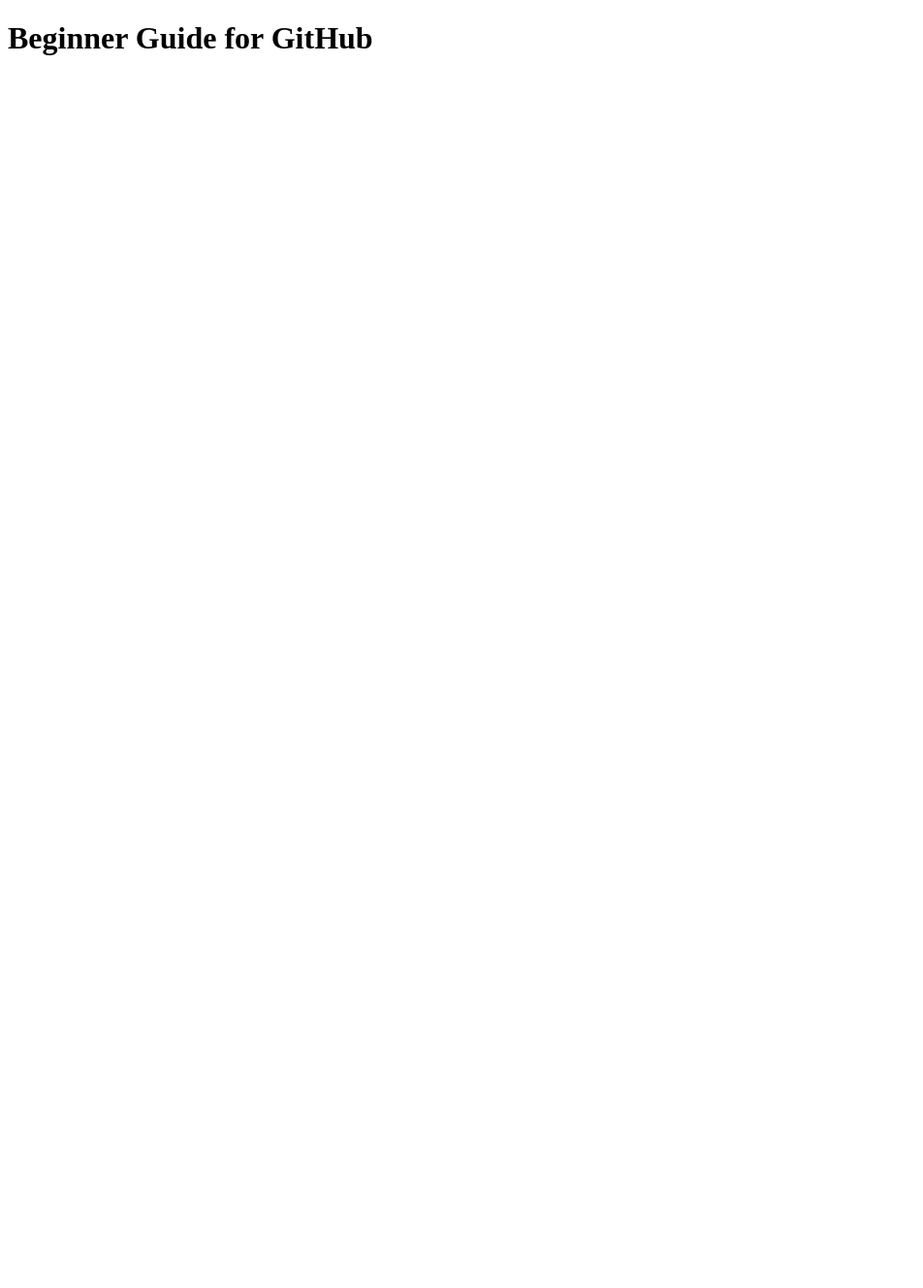
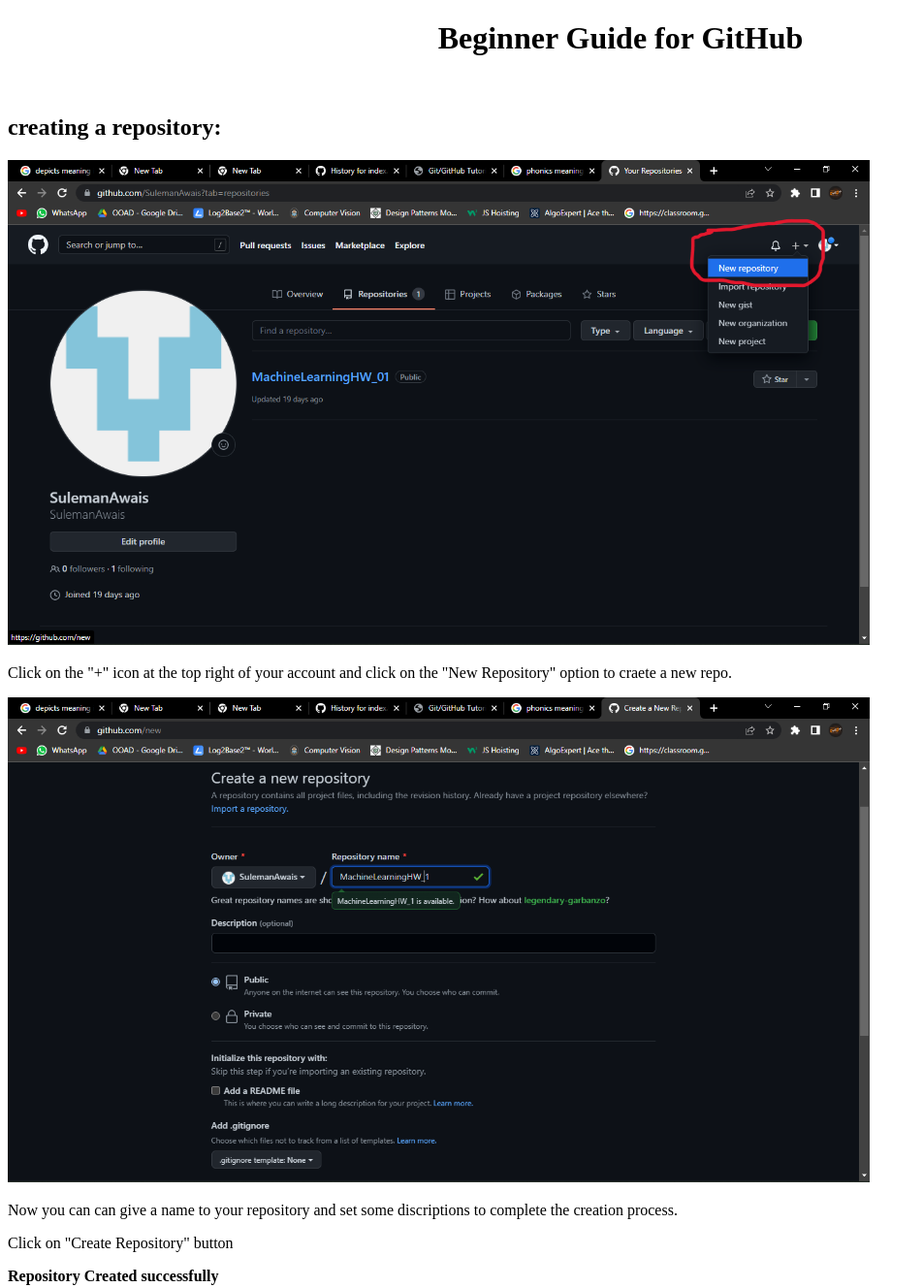
Before and after one commit to SulemanAwais/MachineLearning, a plain HTML site: page Index.html in a window 1280 px wide. Shown: the whole page at 97% size, without its empty margins (0-952 px from the left). Before the commit the page ends 800 px from the top, so only its background shows below. Drawn offline with Linux system fonts and the light colour scheme.

Commit message:
New Repo on GitHub

```diff
--- a/Index.html
+++ b/Index.html
@@ -1,12 +1,22 @@
 <!DOCTYPE html>
 <html lang="en">
 <head>
+    <link rel="stylesheet" href="style.css">
     <meta charset="UTF-8">
     <meta http-equiv="X-UA-Compatible" content="IE=edge">
     <meta name="viewport" content="width=device-width, initial-scale=1.0">
     <title>Machine Learning HomeWork</title>
+
 </head>
 <body>
-    <h1>Beginner Guide for GitHub</h1>
+    <h1 id="headings">Beginner Guide for GitHub</h1><br>
+    <h2>creating a repository:</h2>
+    <img src="CreatingRepo.png" id="im1">
+    <p>Click on the "+" icon at the top right of your account and click on the "New Repository" option to craete a new repo.</p>
+    <img src ="RepoCreated.png" id="im1">
+    <p>Now you can can give a name to your repository and set some discriptions to complete the creation process.</p>
+    <p>Click on "Create Repository" button</p>
+    <p><b>Repository Created successfully</b></p>
+
 </body>
 </html>
--- /dev/null
+++ b/style.css
@@ -0,0 +1,6 @@
+#headings{
+    text-align: center;
+}
+#im1{
+    height: 500px;
+}
```
Also changed, not shown: Create or push.png (added), CreatingRepo.png (added), RepoCreated.png (added).
